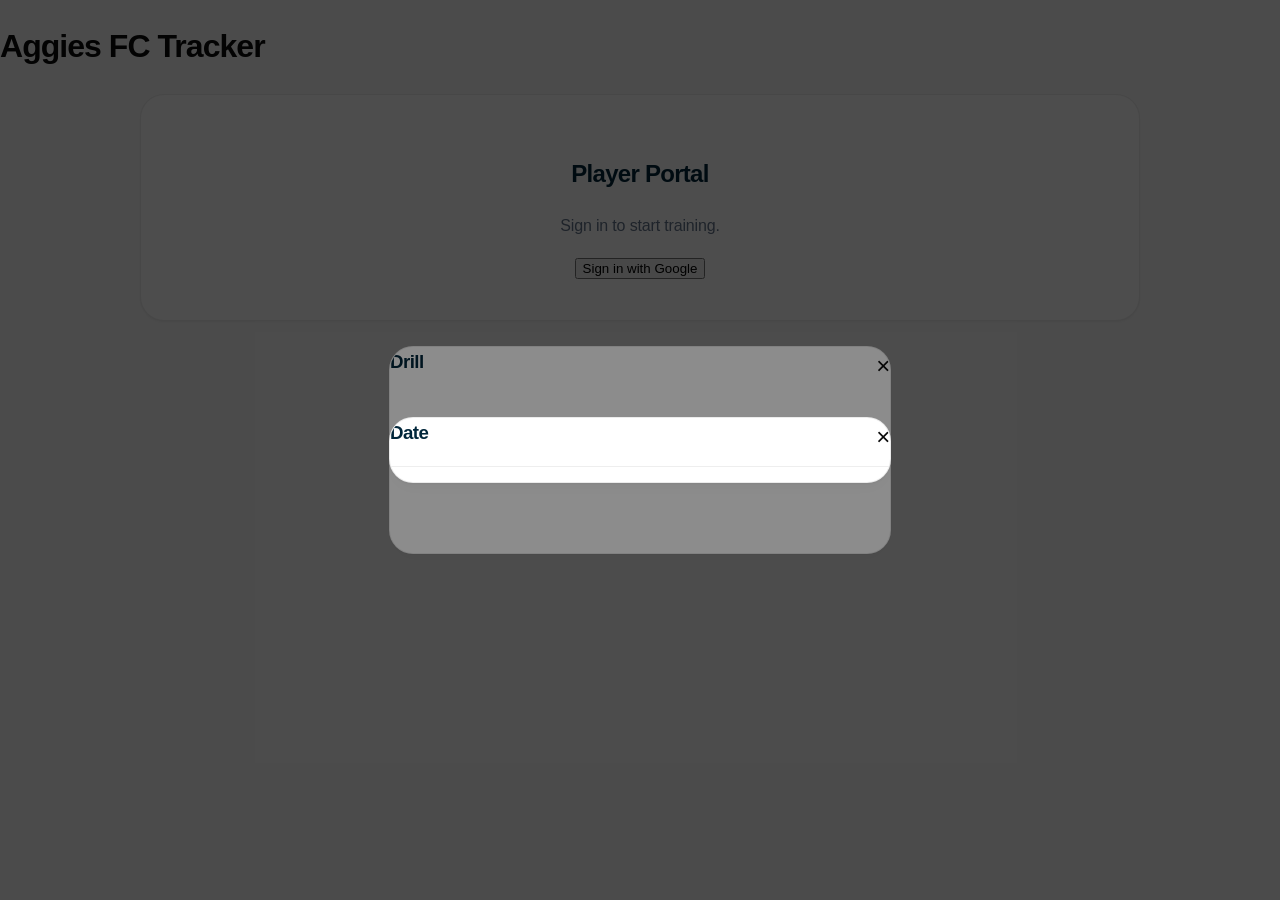
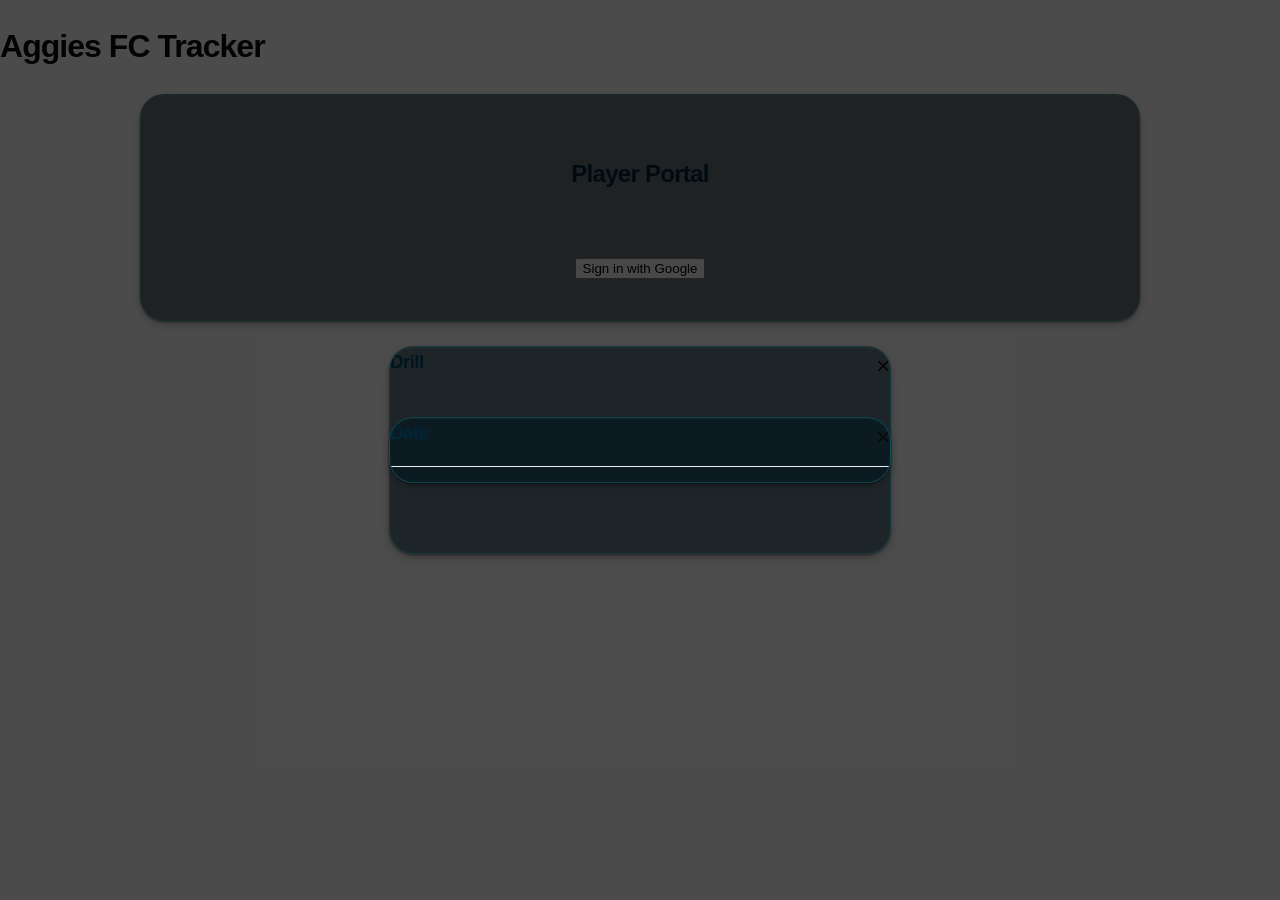

feat(epic1): Vanguard Surface Unification — unified radius/blur/shadow tokens across all surfaces

--- a/style.css
+++ b/style.css
@@ -26,33 +26,36 @@
     --chart-tick: #737373;
     --chart-grid: rgba(0, 0, 0, 0.08);
 
-    /* Enterprise surfaces — flat, chromatic-neutral shell */
-    --glass-bg: #ffffff;
-    --glass-border: rgba(0, 0, 0, 0.08);
-    --glass-edge-light: rgba(0, 0, 0, 0.06);
-    --glass-edge-dark: rgba(0, 0, 0, 0.08);
-    --glass-panel-edge: rgba(0, 0, 0, 0.08);
-    --surface-row-hover: rgba(0, 0, 0, 0.04);
-    --surface-subtle: #fafafa;
-    --border-subtle: rgba(0, 0, 0, 0.08);
-    --border-strong: rgba(0, 0, 0, 0.12);
-    --input-bg: #ffffff;
-    --input-border: #e5e5e5;
+    /* Enterprise surfaces — Vanguard dark-mode-first glass tokens */
+    --glass-bg:         var(--vanguard-glass,    rgba(0, 20, 30, 0.6));
+    --glass-border:     var(--vanguard-border,   rgba(0, 240, 255, 0.2));
+    --glass-edge-light: var(--vanguard-border,   rgba(0, 240, 255, 0.12));
+    --glass-edge-dark:  var(--vanguard-border,   rgba(0, 240, 255, 0.2));
+    --glass-panel-edge: var(--vanguard-border,   rgba(0, 240, 255, 0.2));
+    --surface-row-hover: rgba(0, 240, 255, 0.03);
+    --surface-subtle: #0a0e1a;
+    --border-subtle: rgba(0, 240, 255, 0.08);
+    --border-strong: rgba(0, 240, 255, 0.15);
+    --input-bg: rgba(0, 20, 30, 0.4);
+    --input-border: rgba(0, 240, 255, 0.2);
     --input-text: var(--text-primary);
 
-    /* Sprint 1.1: 24px premium radius for primary cards/modals; inner elements stay proportional */
-    --radius-premium: 24px;
-    --radius-inner: 12px;
+    /* Radius — deferred to Vanguard tokens (still resolves to 24px) */
+    --radius-premium: var(--vanguard-radius,    1.5rem);
+    --radius-inner:   var(--vanguard-radius-sm, 0.75rem);
     --radius-pill: 9999px;
     --spacing-fluid: clamp(16px, 3.5vw, 28px);
     --spacing-element: 16px;
-    --shadow-premium: 0 1px 2px rgba(0, 0, 0, 0.04), 0 8px 16px -4px rgba(0, 0, 0, 0.02);
-    /* Sprint 1.1: true Liquid Glass shadow — inset highlight + layered ambient depth */
-    --shadow-liquid:
-        0 0 0 1px rgba(255, 255, 255, 0.08) inset,
-        0 1px 2px rgba(0, 0, 0, 0.05),
-        0 4px 12px -2px rgba(0, 0, 0, 0.07),
-        0 16px 40px -8px rgba(0, 0, 0, 0.10);
+    /* Shadows — deferred to Vanguard elevation tokens */
+    --shadow-premium: var(--vanguard-elev-1,
+        inset 0 1px 0 rgba(255, 255, 255, 0.04),
+        0 1px 2px rgba(0, 0, 0, 0.4),
+        0 4px 12px -4px rgba(0, 0, 0, 0.5));
+    --shadow-liquid: var(--vanguard-elev-2,
+        inset 0 1px 0 rgba(255, 255, 255, 0.06),
+        0 1px 2px rgba(0, 0, 0, 0.3),
+        0 8px 24px -8px rgba(0, 0, 0, 0.5),
+        0 0 15px rgba(0, 240, 255, 0.04));
     --shell-padding-x: clamp(1rem, 5vw, 3rem);
     --shell-padding-y: clamp(0.75rem, 2.5vw, 1.5rem);
     --grid-gap-bento: clamp(1rem, 2.8vw, 2rem);
@@ -104,6 +107,8 @@ html.player-portal-theme .welcome-subtitle {
 html.player-portal-theme .card,
 html.player-portal-theme .welcome-brand-wrap,
 html.player-portal-theme .glass-panel {
+    /* shadow-liquid now defers to --vanguard-elev-2 which already includes multi-layer depth;
+       pp-card-glow adds the inset top highlight for the player portal */
     box-shadow: var(--shadow-liquid), var(--pp-card-glow);
 }
 
@@ -287,22 +292,22 @@ html.dark .linked-badge-ui {
 }
 .card-body > * + * { margin-top: var(--spacing-element); }
 
-/* Sprint 1.1: Liquid Glassmorphism — backdrop blur + multi-layer shadow */
+/* Sprint 1.1 / Phase 1: Vanguard glassmorphism — dark-mode-first true glass */
 .glass-panel {
     border-radius: var(--radius-premium);
     border: 1px solid var(--glass-panel-edge);
-    background: rgba(255, 255, 255, 0.76);
-    backdrop-filter: blur(12px) saturate(1.5);
-    -webkit-backdrop-filter: blur(12px) saturate(1.5);
+    background: var(--glass-bg);
+    backdrop-filter: blur(var(--vanguard-blur, 24px)) saturate(1.8);
+    -webkit-backdrop-filter: blur(var(--vanguard-blur, 24px)) saturate(1.8);
     box-shadow: var(--shadow-liquid);
 }
 
 html.dark .glass-panel,
 html.recruiter-scout-theme .glass-panel {
-    background: rgba(15, 15, 17, 0.80);
-    border-color: rgba(255, 255, 255, 0.08);
-    backdrop-filter: blur(14px) saturate(1.6);
-    -webkit-backdrop-filter: blur(14px) saturate(1.6);
+    background: rgba(0, 20, 30, 0.6);
+    border-color: var(--vanguard-border, rgba(0, 240, 255, 0.2));
+    backdrop-filter: blur(var(--vanguard-blur, 24px)) saturate(1.8);
+    -webkit-backdrop-filter: blur(var(--vanguard-blur, 24px)) saturate(1.8);
 }
 
 /* =============================================================
@@ -358,20 +363,20 @@ html.recruiter-scout-theme .glass-panel {
 }
 
 .bento-card--glass {
-    background: rgba(255, 255, 255, 0.76);
-    backdrop-filter: blur(12px) saturate(1.5);
-    -webkit-backdrop-filter: blur(12px) saturate(1.5);
+    background: var(--glass-bg);
+    backdrop-filter: blur(var(--vanguard-blur, 24px)) saturate(1.8);
+    -webkit-backdrop-filter: blur(var(--vanguard-blur, 24px)) saturate(1.8);
 }
 
 html.dark .bento-card {
-    background: #0f0f11;
-    border-color: rgba(255, 255, 255, 0.08);
+    background: rgba(0, 20, 30, 0.5);
+    border-color: var(--vanguard-border, rgba(0, 240, 255, 0.2));
 }
 
 html.dark .bento-card--glass {
-    background: rgba(15, 15, 17, 0.80);
-    backdrop-filter: blur(14px) saturate(1.6);
-    -webkit-backdrop-filter: blur(14px) saturate(1.6);
+    background: rgba(0, 20, 30, 0.6);
+    backdrop-filter: blur(var(--vanguard-blur, 24px)) saturate(1.8);
+    -webkit-backdrop-filter: blur(var(--vanguard-blur, 24px)) saturate(1.8);
 }
 
 /* Themed Borders & Headers — 1px, flat fills */
